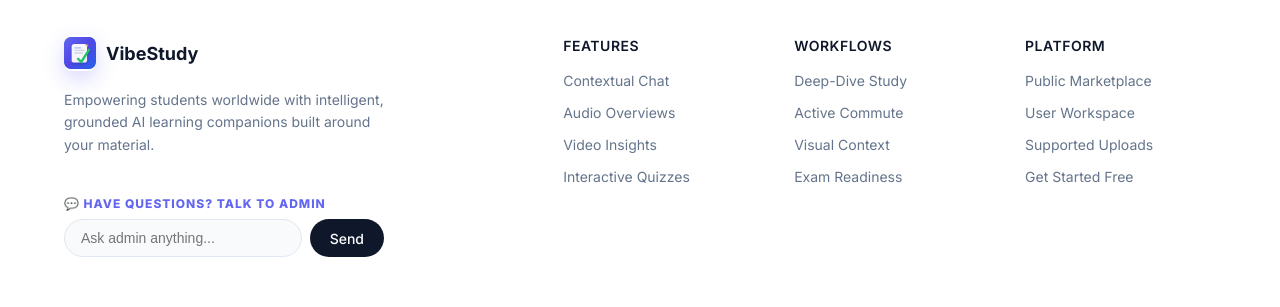
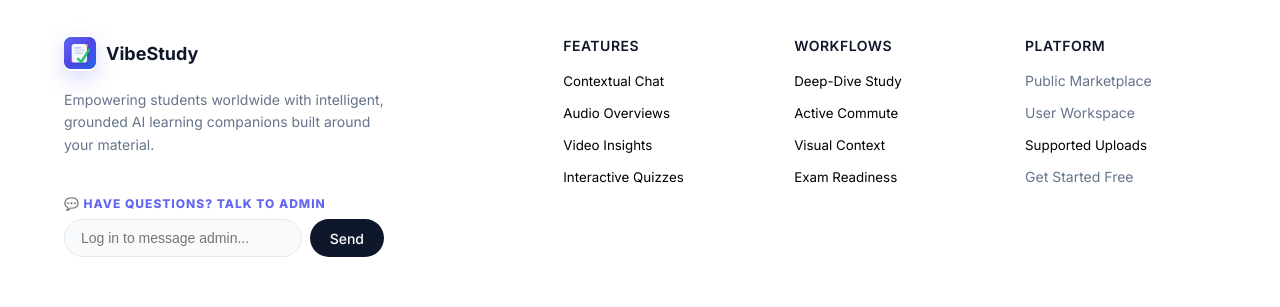
Before and after one commit to deepajaysolanki/Learning-Platform, a React (Vite) app in the folder frontend/: page /admin/dashboard in a window 1280 px wide. Shown: the part 1005-1312 px from the top of the page. Built offline with nearby package versions, Linux system fonts and the light colour scheme; no server answers.

Commit message:
fix: bugs

```diff
--- a/frontend/src/components/About.jsx
+++ b/frontend/src/components/About.jsx
@@ -263,7 +263,7 @@ export default function About() {
                     </svg>
                   </a>
                   <a
-                    href="https://x.com/deepSolankii_"
+                    href="https://x.com/deepSolankki"
                     target="_blank"
                     rel="noopener noreferrer"
                     className="social-footer-btn twitter"
--- a/frontend/src/components/Footer.jsx
+++ b/frontend/src/components/Footer.jsx
@@ -1,25 +1,58 @@
-import React, { useState } from 'react';
+import React, { useState, useEffect } from 'react';
+import { Link, useNavigate, useLocation } from 'react-router-dom';
 import '../styles/Footer.css';
 import VibeStudyIcon from './VibeStudyIcon';
 
 export default function Footer() {
+  const navigate = useNavigate();
+  const location = useLocation();
+
   const [adminMessage, setAdminMessage] = useState("");
-  const [status, setStatus] = useState(""); // "", "sending", "success", "error"
+  const [status, setStatus] = useState(""); // "", "sending", "success", "error", "auth_required"
+  const [isLoggedIn, setIsLoggedIn] = useState(false);
+
+  // Check login state on component mount
+  useEffect(() => {
+    const token = localStorage.getItem("studyAppToken");
+    setIsLoggedIn(!!token);
+  }, []);
+
+  // Helper to scroll to section if on home, or navigate to home then scroll
+  const handleScrollToSection = (sectionId) => {
+    if (location.pathname === "/") {
+      const element = document.getElementById(sectionId);
+      if (element) {
+        element.scrollIntoView({ behavior: "smooth" });
+      }
+    } else {
+      navigate("/", { state: { scrollTo: sectionId } });
+    }
+  };
 
   const handleSendMessage = async (e) => {
     e.preventDefault();
+
+    const token = localStorage.getItem("studyAppToken");
+
+    // 🟢 AUTH GUARD: Restrict sending messages if user is not logged in
+    if (!token) {
+      setStatus("auth_required");
+      setTimeout(() => {
+        navigate("/login?msg=login_required");
+      }, 1500);
+      return;
+    }
+
     if (!adminMessage.trim()) return;
 
     setStatus("sending");
 
     try {
-      const token = localStorage.getItem("studyAppToken");
-
       const response = await fetch("https://vibestudy-backend-o61q.onrender.com/contact", {
         method: "POST",
         headers: {
           "Content-Type": "application/json",
-          ...(token && { Authorization: `Bearer ${token}` }),
+          Authorization: `Bearer ${token}`,
         },
         body: JSON.stringify({
           message: adminMessage.trim(),
@@ -67,7 +100,7 @@ export default function Footer() {
                   type="text"
                   value={adminMessage}
                   onChange={(e) => setAdminMessage(e.target.value)}
-                  placeholder="Ask admin anything..."
+                  placeholder={isLoggedIn ? "Ask admin anything..." : "Log in to message admin..."}
                   className="newsletter-input"
                   disabled={status === "sending"}
                 />
@@ -79,6 +112,12 @@ export default function Footer() {
                   {status === "sending" ? "Sending..." : "Send"}
                 </button>
               </div>
+
+              {status === "auth_required" && (
+                <span className="status-banner error">
+                  🔒 Please log in to send a message to admin. Redirecting...
+                </span>
+              )}
 
               {status === "success" && (
                 <span className="status-banner success">
@@ -95,42 +134,78 @@ export default function Footer() {
           </div>
         </div>
 
-        {/* Right Column: Multi-Column Links */}
+        {/* Right Column: Navigation Links */}
         <div className="footer-links-grid">
           <div className="links-group">
             <h4>Features</h4>
             <ul>
-              <li><a href="#how-it-works">Contextual Chat</a></li>
-              <li><a href="#how-it-works">Audio Overviews</a></li>
-              <li><a href="#how-it-works">Video Insights</a></li>
-              <li><a href="#how-it-works">Interactive Quizzes</a></li>
+              <li>
+                <button type="button" onClick={() => handleScrollToSection("how-it-works")} className="footer-link-btn">
+                  Contextual Chat
+                </button>
+              </li>
+              <li>
+                <button type="button" onClick={() => handleScrollToSection("how-it-works")} className="footer-link-btn">
+                  Audio Overviews
+                </button>
+              </li>
+              <li>
+                <button type="button" onClick={() => handleScrollToSection("how-it-works")} className="footer-link-btn">
+                  Video Insights
+                </button>
+              </li>
+              <li>
+                <button type="button" onClick={() => handleScrollToSection("how-it-works")} className="footer-link-btn">
+                  Interactive Quizzes
+                </button>
+              </li>
             </ul>
           </div>
 
           <div className="links-group">
             <h4>Workflows</h4>
             <ul>
-              <li><a href="#workflows">Deep-Dive Study</a></li>
-              <li><a href="#workflows">Active Commute</a></li>
-              <li><a href="#workflows">Visual Context</a></li>
-              <li><a href="#workflows">Exam Readiness</a></li>
+              <li>
+                <button type="button" onClick={() => handleScrollToSection("workflows")} className="footer-link-btn">
+                  Deep-Dive Study
+                </button>
+              </li>
+              <li>
+                <button type="button" onClick={() => handleScrollToSection("workflows")} className="footer-link-btn">
+                  Active Commute
+                </button>
+              </li>
+              <li>
+                <button type="button" onClick={() => handleScrollToSection("workflows")} className="footer-link-btn">
+                  Visual Context
+                </button>
+              </li>
+              <li>
+                <button type="button" onClick={() => handleScrollToSection("workflows")} className="footer-link-btn">
+                  Exam Readiness
+                </button>
+              </li>
             </ul>
           </div>
 
           <div className="links-group">
             <h4>Platform</h4>
             <ul>
-              <li><a href="">Public Marketplace</a></li>
-              <li><a href="/dashboard">User Workspace</a></li>
-              <li><a href="#how-it-works">Supported Uploads</a></li>
-              <li><a href="#cta">Get Started Free</a></li>
+              <li><Link to="/notebooks">Public Marketplace</Link></li>
+              <li><Link to="/dashboard">User Workspace</Link></li>
+              <li>
+                <button type="button" onClick={() => handleScrollToSection("how-it-works")} className="footer-link-btn">
+                  Supported Uploads
+                </button>
+              </li>
+              <li><Link to="/register">Get Started Free</Link></li>
             </ul>
           </div>
         </div>
 
       </div>
 
-      {/* Bottom Bar: Copyright and Social Icons */}
+      {/* Bottom Bar */}
       <div className="footer-bottom-bar">
         <div className="footer-bottom-container">
           <p className="copyright-text">
@@ -138,9 +213,8 @@ export default function Footer() {
           </p>
 
           <div className="footer-socials">
-            {/* X (Twitter) */}
             <a
-              href="https://twitter.com/deepSolankii_"
+              href="https://x.com"
               target="_blank"
               rel="noreferrer"
               aria-label="Twitter / X"
@@ -149,9 +223,8 @@ export default function Footer() {
               𝕏
             </a>
 
-            {/* Official Clean GitHub SVG */}
             <a
-              href="https://github.com/deepajaysolanki"
+              href="https://github.com"
               target="_blank"
               rel="noreferrer"
               aria-label="GitHub"
```
